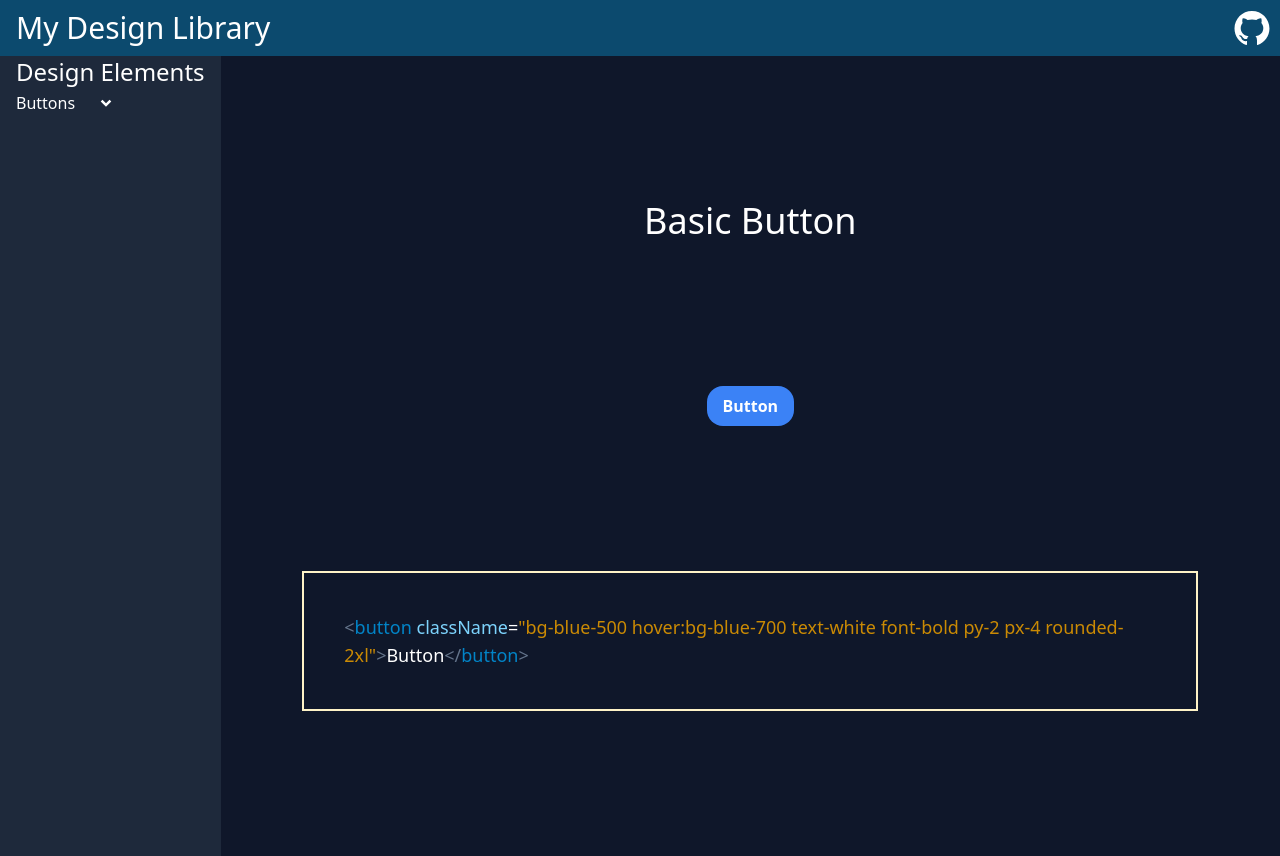
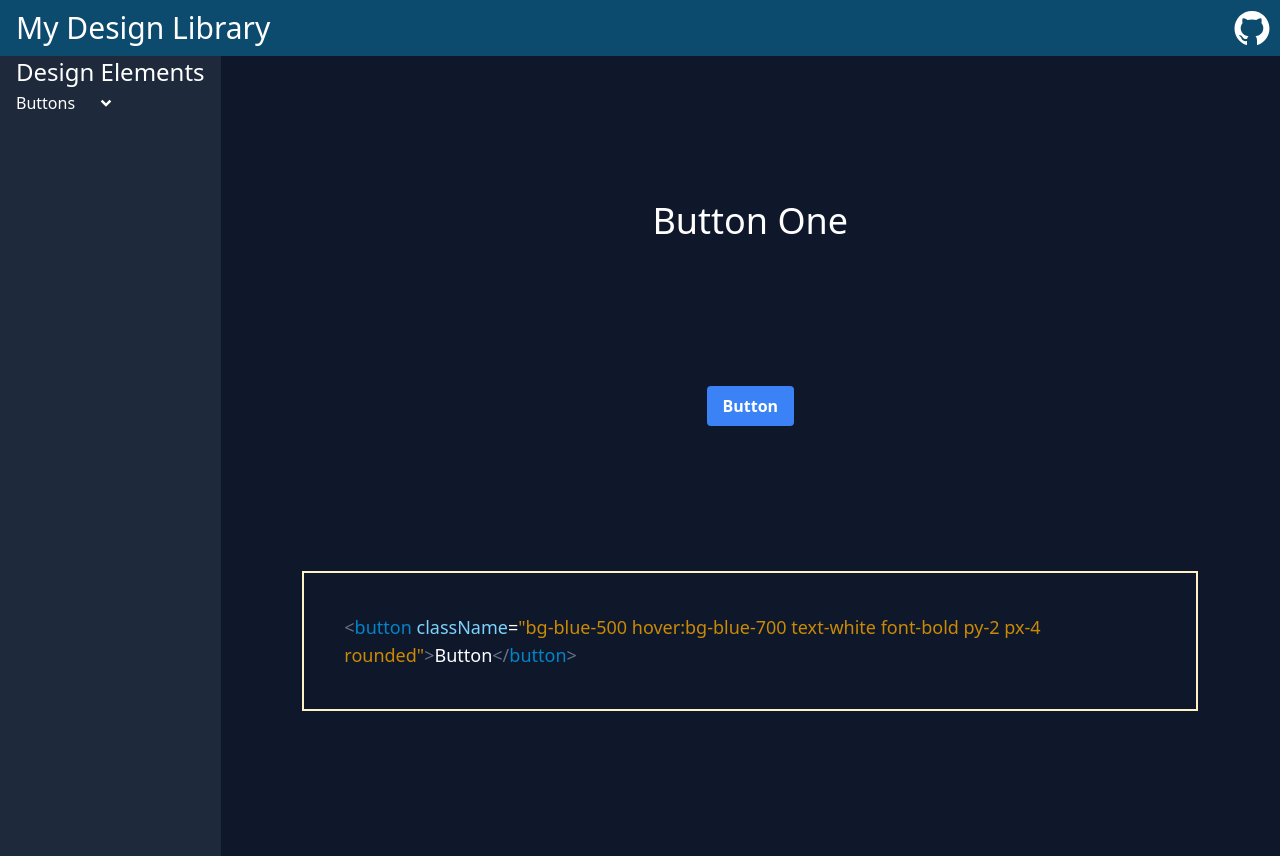
Before and after one commit to rkaufusi/design-library, a React (Create React App) app: page / in a window 1280 px wide. Built offline with nearby package versions, Linux system fonts and the light colour scheme.

Commit message:
added useContext, removed unnecessary files

```diff
--- a/src/App.css
+++ /dev/null
@@ -1,38 +0,0 @@
-.App {
-  text-align: center;
-}
-
-.App-logo {
-  height: 40vmin;
-  pointer-events: none;
-}
-
-@media (prefers-reduced-motion: no-preference) {
-  .App-logo {
-    animation: App-logo-spin infinite 20s linear;
-  }
-}
-
-.App-header {
-  background-color: #282c34;
-  min-height: 100vh;
-  display: flex;
-  flex-direction: column;
-  align-items: center;
-  justify-content: center;
-  font-size: calc(10px + 2vmin);
-  color: white;
-}
-
-.App-link {
-  color: #61dafb;
-}
-
-@keyframes App-logo-spin {
-  from {
-    transform: rotate(0deg);
-  }
-  to {
-    transform: rotate(360deg);
-  }
-}
--- a/src/App.tsx
+++ b/src/App.tsx
@@ -1,13 +1,22 @@
-import React from 'react';
-import './App.css';
+import React, {createContext, useState} from 'react';
 import SideNav from './components/SideNav';
 import TopNav from './components/TopNav';
+import {ButtonTwo2, ComponentObj} from './componentObj'
+
+//export const ComponentContext = createContext(myObj.componentOne.component) as any
+export const ComponentContext = createContext(ComponentObj) as any
+
+
+/*     <ComponentContext.Provider value={component}>
+      <TopNav/>
+    </ComponentContext.Provider> */
 
 function App() {
+  const [component, setComponent] = useState(ComponentObj)
   return (
-    <div>
+    <ComponentContext.Provider value={component}>
       <TopNav/>
-    </div>
+    </ComponentContext.Provider>
   );
 }
 
--- a/src/componentObj.tsx
+++ b/src/componentObj.tsx
@@ -1,7 +1,6 @@
 import React from 'react'
-import ButtonTwo from './components/ButtonTwo'
 
-export const componentObj = () => {
+export const ComponentObj = () => {
     // button one
     return (
         <div className="flex flex-col w-auto h-auto justify-evenly items-center">
--- a/src/components/ButtonOne.tsx
+++ /dev/null
@@ -1,29 +0,0 @@
-import React from 'react'
-
-const ButtonOne = () => {
-    return (
-        <div className="flex flex-col w-auto h-auto justify-evenly items-center">
-        <h1 className="text-white text-4xl">Button One</h1>
-
-    <button className="bg-blue-500 hover:bg-blue-700 text-white font-bold py-2 px-4 rounded">Button</button>
-    <div className="border-amber-100 border-solid border-2 w-fit max-w-4xl h-fit">
-        <p className="text-lg flex justify-center my-10 mx-10">
-            <span>
-                <span className="text-slate-500">{`<`}</span>
-                <span className="text-sky-600">button </span>
-                <span className="text-sky-300">className</span>
-                <span className="text-white">=</span>
-                <span className="text-yellow-600">"bg-blue-500 hover:bg-blue-700 text-white font-bold py-2 px-4 rounded"</span>
-                <span className="text-slate-500">{`>`}</span>
-                <span className="text-white">Button</span>
-                <span className="text-slate-500">{`</`}</span>
-                <span className="text-sky-600">button</span>
-                <span className="text-slate-500">{`>`}</span>
-            </span>
-        </p>
-    </div>
-    </div>
-    )
-}
-
-export default ButtonOne
--- a/src/components/ButtonTwo.tsx
+++ /dev/null
@@ -1,29 +0,0 @@
-import React from 'react'
-
-const ButtonTwo = () => {
-    return (
-        <div className="flex flex-col w-auto h-auto justify-evenly items-center">
-        <h1 className="text-white text-4xl">Basic Button</h1>
-
-    <button className="bg-blue-500 hover:bg-blue-700 text-white font-bold py-2 px-4 rounded-2xl">Button</button>
-    <div className="border-amber-100 border-solid border-2 w-fit max-w-4xl h-fit">
-        <p className="text-lg flex justify-center my-10 mx-10">
-            <span>
-                <span className="text-slate-500">{`<`}</span>
-                <span className="text-sky-600">button </span>
-                <span className="text-sky-300">className</span>
-                <span className="text-white">=</span>
-                <span className="text-yellow-600">"bg-blue-500 hover:bg-blue-700 text-white font-bold py-2 px-4 rounded-2xl"</span>
-                <span className="text-slate-500">{`>`}</span>
-                <span className="text-white">Button</span>
-                <span className="text-slate-500">{`</`}</span>
-                <span className="text-sky-600">button</span>
-                <span className="text-slate-500">{`>`}</span>
-            </span>
-        </p>
-    </div>
-    </div>
-    )
-}
-
-export default ButtonTwo
--- a/src/components/Main.tsx
+++ b/src/components/Main.tsx
@@ -1,17 +1,21 @@
-import React from 'react'
-import ButtonOne from './ButtonOne'
-
+import React, {useContext} from 'react'
+import { ComponentContext } from '../App'
 
 type boolVal = {
     isOpen: boolean,
-    component: React.ReactNode | React.ReactNode[]
+
 }
 
-const Main = ({isOpen, component}: boolVal) => {
+const Main = ({isOpen}: boolVal) => {
+
+    const context = useContext(ComponentContext) as any
+    console.log(context)
+
     return (
         <>
             <div className="flex justify-center w-screen h-screen bg-slate-900">
-                {component}
+                {context}
+
             </div>
 
         </>
--- a/src/components/SideNav.tsx
+++ b/src/components/SideNav.tsx
@@ -1,27 +1,19 @@
-import React, { useState } from 'react'
+import React, { useState, useContext } from 'react'
 import Main from './Main'
 import {RiArrowDropDownLine} from 'react-icons/ri'
 import Buttons from './Buttons'
-import ButtonTwo from './ButtonTwo'
+//import { ComponentContext } from '../App'
 
 type boolVal = {
     isOpen: boolean
 }
 
 const SideNav = ({isOpen}: boolVal) => {
+    //const context = useContext(ComponentContext)
     const [click, setClick] = useState(false)
     const [selected, setSelected] = useState("Main")
     const handleClick = () => {
         setClick(!click)
-    }
-
-    const buttonObj = {
-        buttonOne: {
-            component: <ButtonTwo/>
-        },
-        buttonTwo: {
-            component: <ButtonTwo/>
-        }
     }
 
     return (
@@ -30,7 +22,7 @@ const SideNav = ({isOpen}: boolVal) => {
                 <div className={!isOpen ? 'hidden md:block text-white text-2xl px-4' : 'text-2xl text-white px-4'}>Design Elements</div>
                 <Buttons isOpen={isOpen} />
             </div>
-            <Main isOpen={isOpen} component={buttonObj.buttonTwo.component}/>
+            <Main isOpen={isOpen}/>
         </div>
     )
 }
--- a/src/components/components.tsx
+++ /dev/null
@@ -1,13 +0,0 @@
-import React from 'react'
-import Main from './Main'
-
-const components = () => {
-
-    return (
-        <div>
-
-        </div>
-    )
-}
-
-export default components
```
